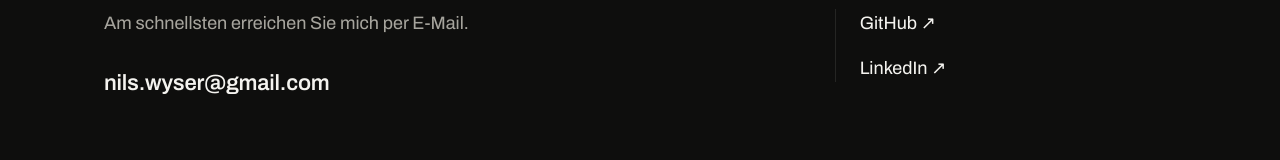
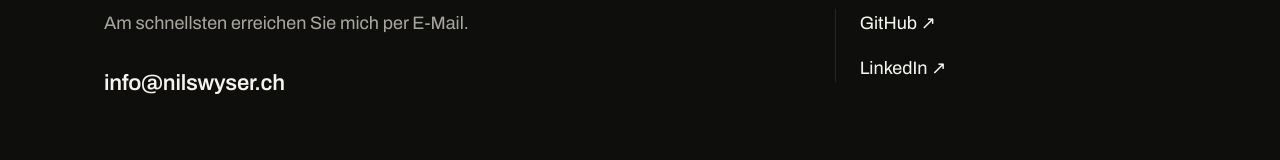
Before and after one commit to wysernils04/cv-website-nilswyser, a Next.js app: page /de in a window 1280 px wide. Shown: the part 6225-6385 px from the top of the page. Built offline with nearby package versions, Linux system fonts and the light colour scheme; no server answers.

Commit message:
content: update contact email to info@nilswyser.ch

```diff
--- a/content/de.ts
+++ b/content/de.ts
@@ -130,7 +130,7 @@ export const de: Content = {
   contact: {
     heading: 'Sprechen wir.',
     lead: 'Am schnellsten erreichen Sie mich per E-Mail.',
-    email: 'nils.wyser@gmail.com',
+    email: 'info@nilswyser.ch',
     linkedin: 'https://www.linkedin.com/in/nils-wyser'
   }
 };
--- a/content/en.ts
+++ b/content/en.ts
@@ -127,7 +127,7 @@ export const en: Content = {
   contact: {
     heading: "Let's talk.",
     lead: 'The fastest way to reach me is email.',
-    email: 'nils.wyser@gmail.com',
+    email: 'info@nilswyser.ch',
     linkedin: 'https://www.linkedin.com/in/nils-wyser'
   }
 };
```
